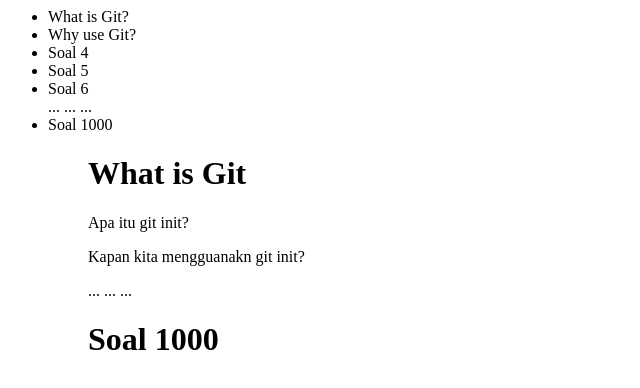
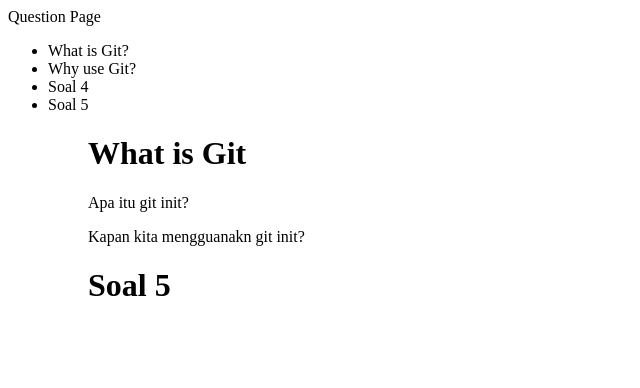
Before and after one commit to PashaAkbar/ruang-belajar, a plain HTML site: page pages/question.html in a window 1280 px wide. Shown: the whole page, without its empty margins (0-640 px from the left). Drawn offline with Linux system fonts and the light colour scheme.

Commit message:
change 1000 to 5 question

```diff
--- a/pages/question.html
+++ b/pages/question.html
@@ -1,7 +1,9 @@
 <html>
 
+
 <head>
-    <title>Question Page</title>
+    <ti
+tle>Question Page</title>
 </head>
 
 <body>
@@ -10,15 +12,12 @@
         <li>Why use Git?</li>
             <li>Soal 4</li>
                 <li>Soal 5</li>
-        <li>Soal 6</li>
-        ... ... ...
-        <li>Soal 1000</li>
                 <ul>
                     <h1>What is Git</h1>
                     <p>Apa itu git init?</p>
+
      <p>Kapan kita mengguanakn git init?</p>
-            ... ... ...
-            <h1>Soal 1000</h1>
+            <h1>Soal 5</h1>
 </body>
 
 </html>
```
Lines whose indentation alone changed are shown as unchanged.
